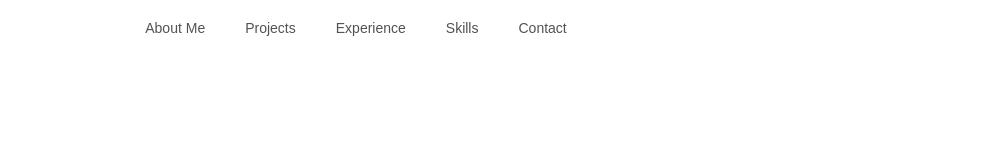
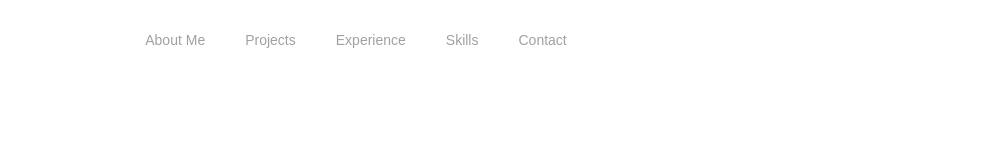
Before and after one commit to Isabella-Mclean/portfolio, a Next.js app in the folder portfolio-website/: page / in a window 1280 px wide. Shown: the top 142 px of the page, without its empty margins (284-1280 px from the left). Built offline with nearby package versions, Linux system fonts and the light colour scheme.

Commit message:
Fix navbar styling

```diff
--- a/portfolio-website/src/components/ui/resizable-navbar.tsx
+++ b/portfolio-website/src/components/ui/resizable-navbar.tsx
@@ -9,7 +9,6 @@ import {
 } from "motion/react";
 
 import React, { useRef, useState } from "react";
-
 
 interface NavbarProps {
     children: React.ReactNode;
@@ -103,7 +102,7 @@ export const NavBody = ({ children, className, visible }: NavBodyProps) => {
                 minWidth: "800px",
             }}
             className={cn(
-                "relative z-[60] mx-auto hidden w-full max-w-7xl flex-row items-center justify-between self-start rounded-full bg-transparent px-4 py-2 lg:flex dark:bg-transparent",
+                "relative z-[60] mx-auto hidden w-full max-w-7xl flex-row items-center justify-between self-start rounded-full bg-transparent px-4 py-5 lg:flex dark:bg-transparent",
                 visible && "bg-white/80 dark:bg-neutral-950/80",
                 className,
             )}
@@ -128,7 +127,7 @@ export const NavItems = ({ items, className, onItemClick }: NavItemsProps) => {
                 <a
                     onMouseEnter={() => setHovered(idx)}
                     onClick={onItemClick}
-                    className="relative px-4 py-2 text-neutral-600 dark:text-neutral-300"
+                    className="relative px-4 py-1 text-neutral-400 dark:text-neutral-300"
                     key={`link-${idx}`}
                     href={item.link}
                 >
@@ -195,7 +194,6 @@ export const MobileNavMenu = ({
                                   children,
                                   className,
                                   isOpen,
-                                  onClose,
                               }: MobileNavMenuProps) => {
     return (
         <AnimatePresence>
```
